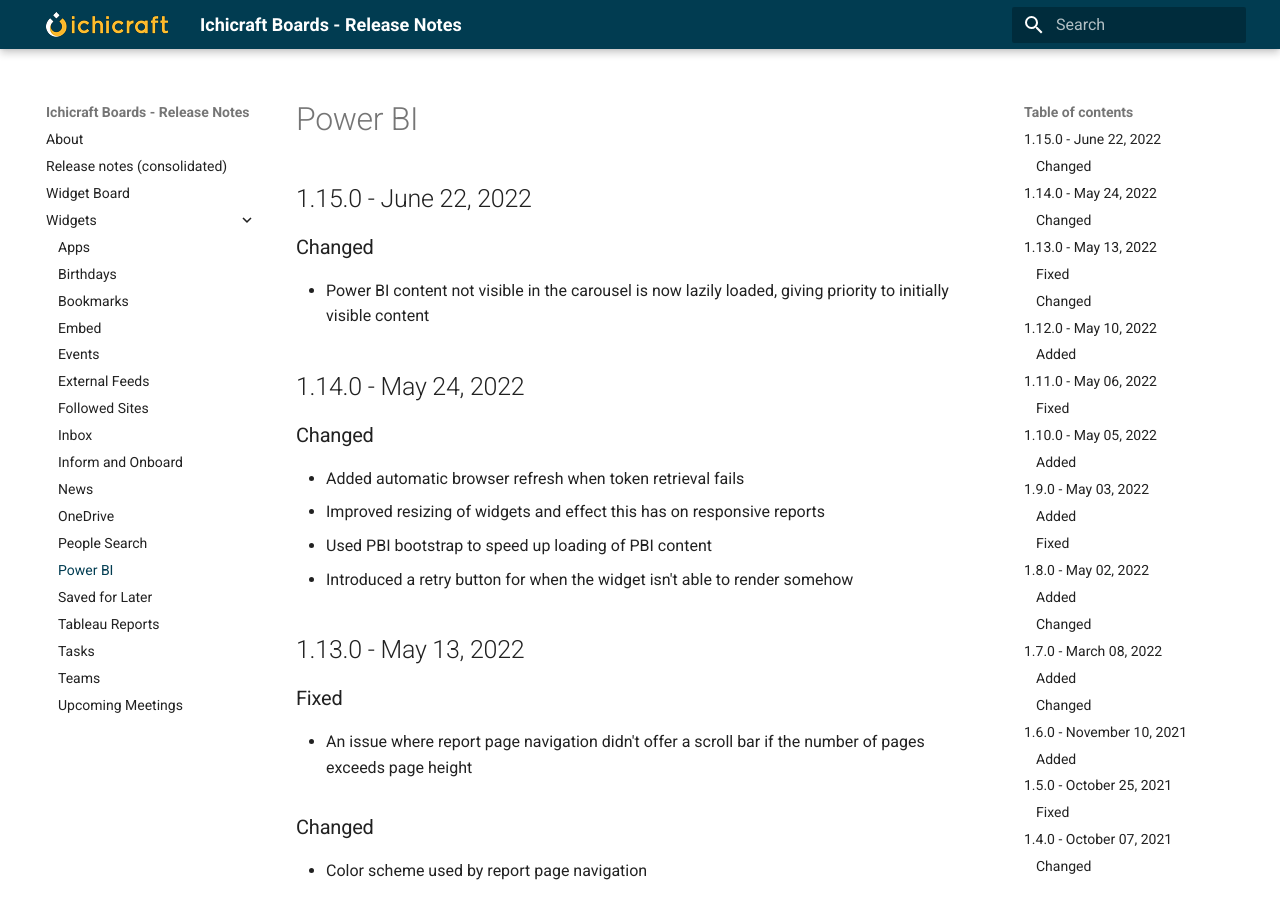
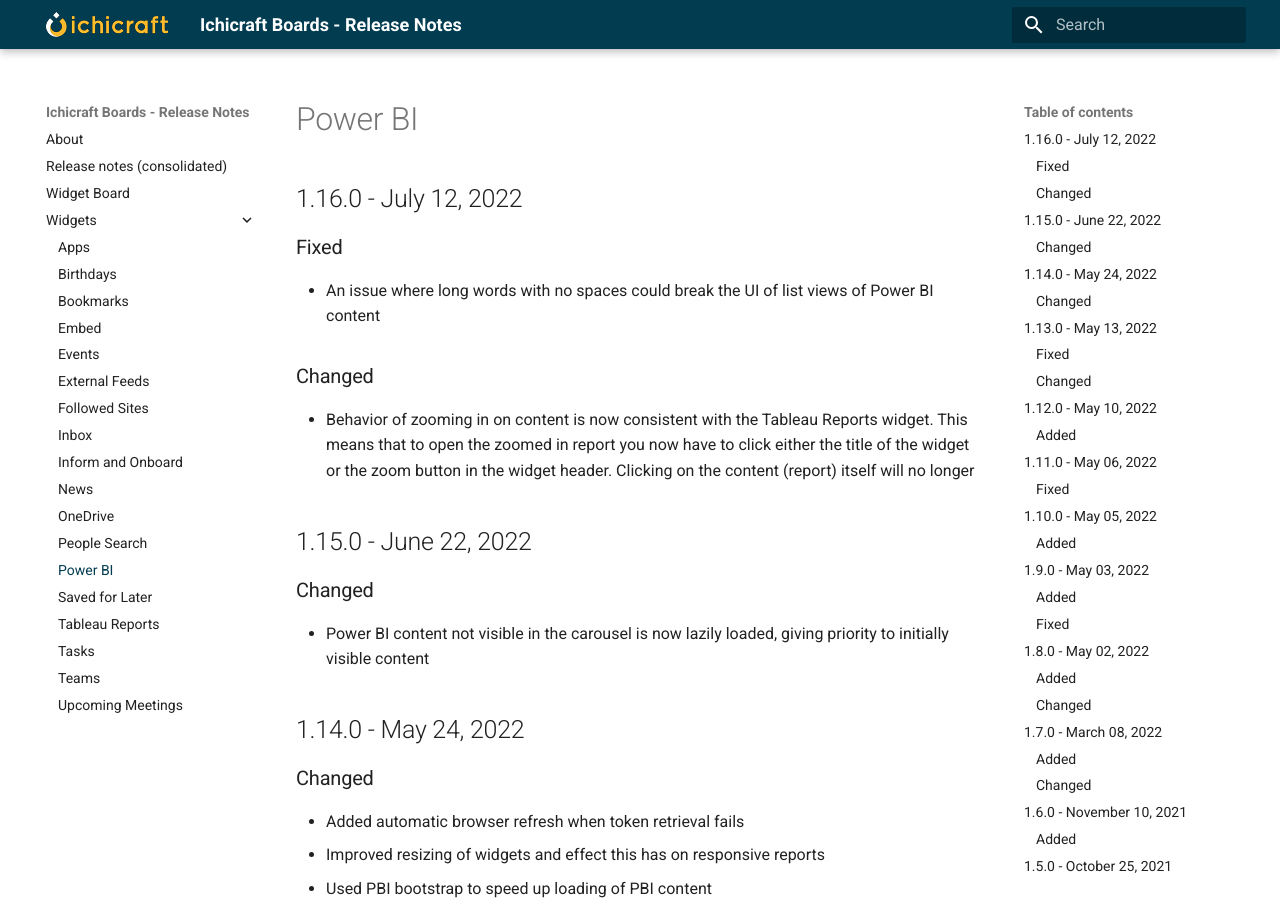
Before and after one commit to ichicraft/widgets-docs, an MkDocs documentation site: the page built from docs/Widgets/Power BI.md, in a window 1280 px wide and 900 px high. Built offline with MkDocs 1.6.1 and Material for MkDocs 9.7.7, drawn with Linux system fonts in a browser that asks for light colours.

```diff
--- a/docs/Widgets/Power BI.md
+++ b/docs/Widgets/Power BI.md
@@ -1,3 +1,11 @@
+## 1.16.0 - July 12, 2022
+
+### Fixed
+- An issue where long words with no spaces could break the UI of list views of Power BI content
+
+### Changed
+- Behavior of zooming in on content is now consistent with the Tableau Reports widget. This means that to open the zoomed in report you now have to click either the title of the widget or the zoom button in the widget header. Clicking on the content (report) itself will no longer
+
 ## 1.15.0 - June 22, 2022
 
 ### Changed
```
Also changed, not shown: docs/Release-notes-(consolidated).md (+8 -0 lines).
